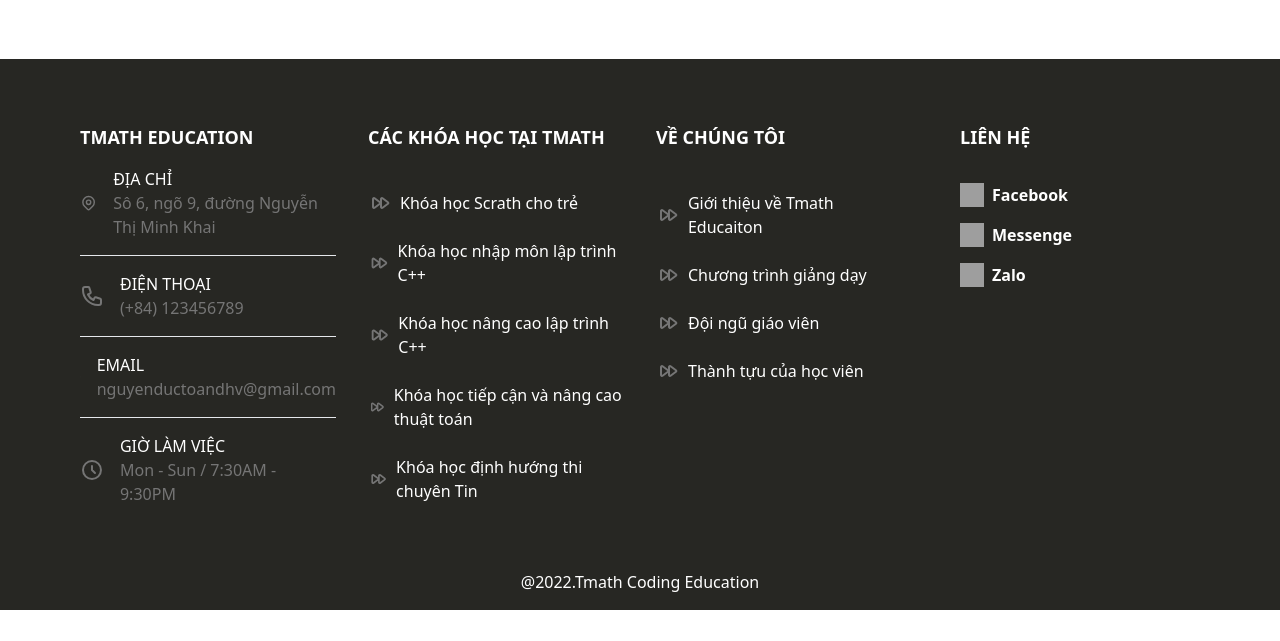
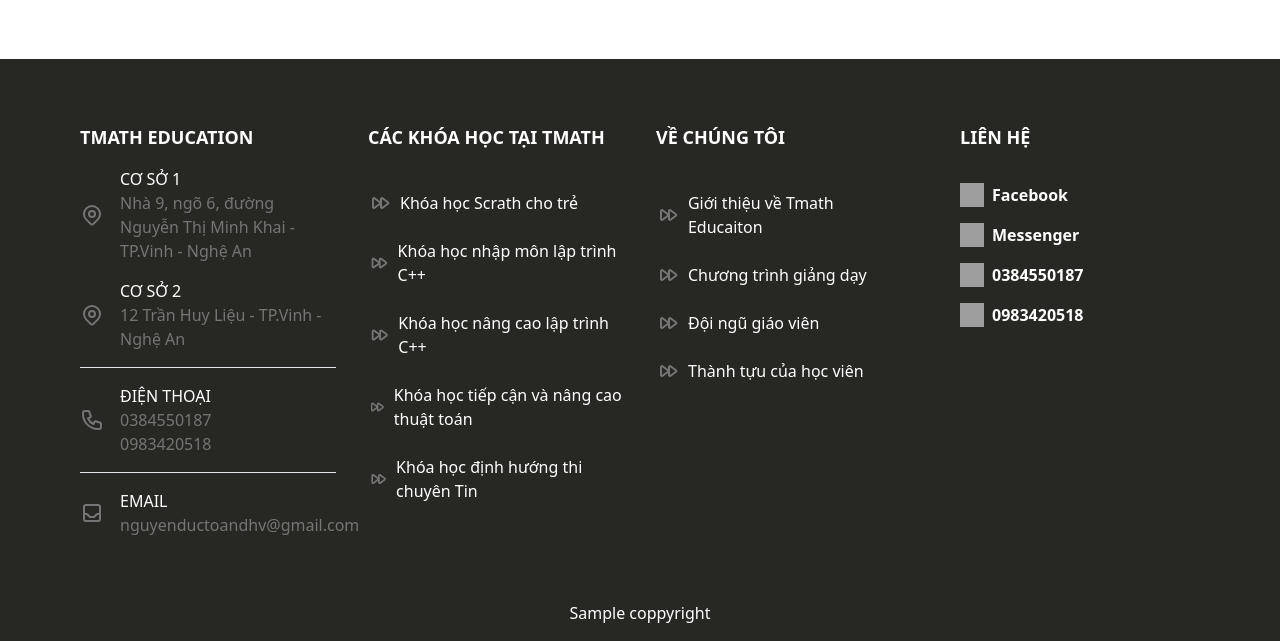
Before and after one commit to patpro28/landing, a Django app: page / in a window 1280 px wide. Shown: the part 4182-4823 px from the top of the page. Before the commit the page ends 4792 px from the top, so only its background shows below. Run offline with Django 4.2, Linux system fonts and the light colour scheme; tables that the repository leaves empty hold one stand-in row (values such as "Sample post"); grey boxes marked "Sample" are stand-in pictures; style sheets or scripts are compiled from the project's sources; some libraries are stand-ins or nearby versions; grey boxes are pictures that could not be loaded.

Commit message:
landing last version

```diff
--- a/home/admin.py
+++ b/home/admin.py
@@ -1,13 +1,15 @@
 from msilib.schema import Class
 from django.contrib import admin
-from .models import HomeButton, HomeContent, Landing, Navigation, About, Achievement, Classroom, HomeButton, Emath
+from .models import CoppyRight, HomeButton, HomeContent, Landing, Logo, Navigation, About, Achievement, Classroom, HomeButton, New
 # Register your models here.
 
 admin.site.register(Landing)
 admin.site.register(Navigation)
+admin.site.register(Logo)
 admin.site.register(HomeContent)
 admin.site.register(HomeButton)
 admin.site.register(About)
 admin.site.register(Achievement)
 admin.site.register(Classroom)
-admin.site.register(Emath)
+admin.site.register(New)
+admin.site.register(CoppyRight)
--- a/home/views.py
+++ b/home/views.py
@@ -1,7 +1,7 @@
 from django.shortcuts import render
 from django.views.generic import TemplateView
 
-from .models import Landing, Navigation, HomeContent, About, Achievement, Classroom, HomeButton, Emath
+from .models import Landing, Navigation, Logo, HomeContent, About, Achievement, Classroom, HomeButton, New, CoppyRight
 
 # Create your views here.
 
@@ -11,12 +11,15 @@ class Home(TemplateView):
   def get_context_data(self, **kwargs):
     landing = Landing.objects.all().order_by('-priority').first()
     navbar = Navigation.objects.all()
+    logo = Logo.objects.all()
     home_content = HomeContent.objects.all()
     about = About.objects.all()
     achievement = Achievement.objects.all()
     classes = Classroom.objects.all()
     buttons = HomeButton.objects.all()
-    emath = Emath.objects.all()
+    new = New.objects.all()
+    coppyright = CoppyRight.objects.all()
+
 
 
 
@@ -24,11 +27,13 @@ class Home(TemplateView):
     context['description'] = landing.about
     context['title'] = landing.title
     context['nav'] = navbar
+    context['logo_section'] = logo
     context['home_info'] = home_content
     context['buttons_section'] = buttons
     context['about_section'] = about
     context['achievement_section'] = achievement
     context['classes_section'] = classes
-    context['emath_section'] = emath
+    context['new_section'] = new
+    context['coppyright_section'] = coppyright
 
     return context
--- a/templates/base.html
+++ b/templates/base.html
@@ -22,7 +22,7 @@
     {% block about %}{% endblock  %}
     {% block statistic %}{% endblock statistic %}
     {% block courses %}{% endblock courses %}
-    {% block emath %}{% endblock emath %}
+    {% block new %}{% endblock new %}
 
 
   </div>
--- a/templates/home.html
+++ b/templates/home.html
@@ -7,7 +7,9 @@
     <!--========== Logo Section Desktop ==========-->
     <div class="basis-1/4">
         <div class="text-[#2196F3] font-bold text-2xl py-2">
-            <img src="https://tmath.vn/static/icons/logo.svg" alt="">
+            {% for logo in  logo_section %}
+                <img src="{{ logo.logo }}" alt="">
+            {% endfor %}
         </div>
     </div>
 
@@ -29,7 +31,9 @@
         <div class="flex items-center justify-between">
             <div class="basis-1/4">
                 <div class="text-[#2196F3] font-bold text-2xl p-4">
-                    <img src="https://tmath.vn/static/icons/logo.svg" alt="">
+                    {% for logo in  logo_section %}
+                        <img src="{{ logo.logo }}" alt="">
+                    {% endfor %}
             </div>
         </div>
         <i class="block px-6 py-4 fas fa-bars fa-lg md:hidden" id="btn"></i>
@@ -93,15 +97,20 @@
 
         <div class="relative grid grid-cols-2 gap-4 md:px-10 md:block md:flex-1 md:pb-6">
             <div class="relative flex justify-center col-span-2 mt-32 mb-20 text-center">
+                {% for home_content in home_info %}
                     <div class="bg-[#BBDEFB] rounded-[2.5rem] rotate-[5deg] w-[90%] aspect-square top-0 "></div>
                     <div class="bg-[#64B5F6] rounded-[2.5rem] rotate-[-17deg] w-[90%] aspect-square top-0 absolute"></div>
-                <img class="w-[70%] absolute top-[-26%]" src="{% static 'img/kid1.png'%}">
+                    <img class="w-[70%] absolute top-[-26%]" src="{{ home_content.img }}">
+                {% endfor %}
+
             </div>
 
             <div class="bg-white md:absolute md:w-56 left-0 bottom-0 md:-translate-y-24 md:-translate-x-8 shadow-[1px_1px_10px_rgba(0,0,0,0.25)] rounded-lg col-span-1 row-start-2 flex p-4 items-center justify-between">
                 <div class="md:pl-4">
-                    <div class="text-lg font-semibold leading-7">TCoding</div>
-                    <div class="text-[#A4A4A4] font-semibold text-xs">10 Classes</div>
+                    {% for home_content in home_info %}
+                        <div class="text-lg font-semibold leading-7">{{ home_content.path_1 }}</div>
+                        <div class="text-[#A4A4A4] font-semibold text-xs">{{ home_content.detail_1 }}</div>
+                    {% endfor %}
                 </div>
 
                 <img class="h-10 pr-2" src="{% static 'img/ana1.png'%}">
@@ -109,16 +118,21 @@
             </div>
             <div class="bg-white md:absolute md:top-0 md:right-0 md:translate-y-12 md:translate-x-8 md:w-52 shadow-[1px_1px_10px_rgba(0,0,0,0.25)] rounded-lg col-span-1 row-start-3 flex p-4 items-center justify-between">
                 <div class="">
-                    <div class="text-lg font-semibold leading-7">Emath</div>
-                    <div class="text-[#A4A4A4] font-semibold text-xs">8 Classes</div>
+
+                    {% for home_content in home_info %}
+                        <div class="text-lg font-semibold leading-7">{{ home_content.path_2 }}</div>
+                        <div class="text-[#A4A4A4] font-semibold text-xs">{{ home_content.detail_2 }}</div>
+                    {% endfor %}
                 </div>
 
                 <img class="h-10" src="{% static 'img/ana2.png'%}">
             </div>
             <div class="bg-white md:absolute md:top-1/2 md:translate-x-1/2 md:-translate-y-1/2 right-0 md:w-48 md:h-48 shadow-[1px_1px_10px_rgba(0,0,0,0.25)] rounded-lg row-span-2 row-start-2 col-start-2 p-3 flex flex-col">
-                <div class="text-[#A4A4A4] text-[0.625rem]">Total students</div>
+                {% for home_content in home_info %}
 
-                <div class="mt-1 text-xl font-bold leading-7">1,023</div>
+                <div class="text-[#A4A4A4] text-[0.625rem]">{{ home_content.path_3 }}</div>
+
+                <div class="mt-1 text-xl font-bold leading-7">{{ home_content.detail_3 }}</div>
 
                 <div class="grid grid-rows-[4fr_1fr] grid-cols-6 flex-1 gap-1.5 [&>*]:font-semibold [&>*]:text-xs">
                     <div class="col-start-1 bg-[#64B5F6] mt-10 rounded-[0.1875rem]"></div>
@@ -158,6 +172,8 @@
                     </div>
 
                 </div>
+                {% endfor %}
+
             </div>
         </div>
     </div>
@@ -170,7 +186,8 @@
 
         {% for about in about_section %}
         <div class="md:flex-1 md:flex md:flex-col md:items-center md:justify-center">
-            <img src="{% static 'img/emath2.'%}png" class="md:w-96 md:h-96">
+            <img src="{{ about.img_link }}" class="md:w-96 md:h-96">
+
         </div>
 
         <div class="flex flex-col items-stretch md:flex-1 md:block">
@@ -300,37 +317,39 @@
 
 {% endblock courses %}
 
-{% block emath %}
+{% block new %}
 <div class="flex flex-col items-center min-h-screen px-10 my-20 text-center about md:flex-row md:min-h-screen md:px-24">
-    {% for emath in emath_section %}
+    {% for new in new_section %}
         <div class="md:flex-1 md:flex md:justify-center">
-            <img src="{% static 'img/emath.png' %}" class="h-auto px-10 mb-6 md:mx-0 md:mb-0">
+            <img src="{{ new.link_img }}" class="h-auto px-10 mb-6 md:mx-0 md:mb-0">
         </div>
 
         <div class="md:flex-1">
             <div class="text-[#1A88D1] md:text-xl text-2xl font-semibold md:text-left">
-                    {{ emath.title }}
+                {{ new.title }}
             </div>
             <div class="mt-3 mb-6 font-semibold md:text-3xl md:my-3 md:text-left">
-                    {{ emath.content }}
+                {{ new.content }}
             </div>
 
             <div class="text-[#A4A4A4] mt-3 md:text-left md:text-lg">
-                    {{ emath.note }}
+                {{ new.note }}
             </div>
 
-                <div class="flex justify-center gap-3 mt-10">
-                    <img src="{% static 'img/app1.png'%}" class="md:w-40 w-[45%]" />
-                    <img src="{% static 'img/app2.png'%}" class="md:w-40 w-[45%]" />
+            <div class=" items-stretch gap-4 mb-16 grid grid-cols-2 w-96 mt-8">
+                <a href="{{ new.button_link }}" class="font-semibold bg-[#2196F3] text-white py-3 rounded-xl text-center shadow-[1px_1px_10px_rgba(0,0,0,0.25)] min-w-[10rem] text-xl">
+                    {{ new.button }}
+                </a>
             </div>
         </div>
+
     {% endfor %}
 
 </div>
 
 
 
-{% endblock emath %}
+{% endblock new %}
 
 <!--========== Footer Section ==========-->
 
@@ -342,13 +361,27 @@
                 <div class="text-white uppercase font-semibold text-lg">Tmath Education</div>
 
                 <div class="flex items-center text-[#757575] mt-4">
+                    <div class="h-6 w-6">
                         <svg xmlns="http://www.w3.org/2000/svg" class="h-6 w-6" fill="none" viewBox="0 0 24 24" stroke="currentColor" stroke-width="2">
                             <path stroke-linecap="round" stroke-linejoin="round" d="M17.657 16.657L13.414 20.9a1.998 1.998 0 01-2.827 0l-4.244-4.243a8 8 0 1111.314 0z" />
                             <path stroke-linecap="round" stroke-linejoin="round" d="M15 11a3 3 0 11-6 0 3 3 0 016 0z" />
                         </svg>
+                    </div>
                     <div class="block ml-4">
-                        <div class="text-md font-medium text-white uppercase">Địa chỉ</div>
-                        <div class="text-md font-medium">Sô 6, ngõ 9, đường Nguyễn Thị Minh Khai</div>
+                        <div class="text-md font-medium text-white uppercase">Cơ sở 1</div>
+                        <div class="text-md font-medium">Nhà 9, ngõ 6, đường Nguyễn Thị Minh Khai - TP.Vinh - Nghệ An</div>
+                    </div>
+                </div>
+                <div class="flex items-center text-[#757575] mt-4">
+                    <div class="h-6 w-6">
+                        <svg xmlns="http://www.w3.org/2000/svg" class="h-6 w-6" fill="none" viewBox="0 0 24 24" stroke="currentColor" stroke-width="2">
+                            <path stroke-linecap="round" stroke-linejoin="round" d="M17.657 16.657L13.414 20.9a1.998 1.998 0 01-2.827 0l-4.244-4.243a8 8 0 1111.314 0z" />
+                            <path stroke-linecap="round" stroke-linejoin="round" d="M15 11a3 3 0 11-6 0 3 3 0 016 0z" />
+                        </svg>
+                    </div>
+                    <div class="block ml-4">
+                        <div class="text-md font-medium text-white uppercase">Cơ sở 2</div>
+                        <div class="text-md font-medium">12 Trần Huy Liệu - TP.Vinh - Nghệ An</div>
                     </div>
                 </div>
                 <hr class="w-42 text-[#757575] mt-4">
@@ -359,32 +392,27 @@
                     </svg>
                     <div class="block ml-4">
                         <div class="text-md font-medium text-white uppercase">Điện Thoại</div>
-                        <div class="text-md font-medium">(+84) 123456789</div>
+                        <div class="text-md font-medium">0384550187</div>
+                        <div class="text-md font-medium">0983420518
+                        </div>
+
                     </div>
                 </div>
                 <hr class="w-42 text-[#757575] mt-4">
 
                 <div class="flex items-center text-[#757575] mt-4">
+                    <div class="h-6 w-6">
                         <svg xmlns="http://www.w3.org/2000/svg" class="h-6 w-6" fill="none" viewBox="0 0 24 24" stroke="currentColor" stroke-width="2">
                             <path stroke-linecap="round" stroke-linejoin="round" d="M20 13V6a2 2 0 00-2-2H6a2 2 0 00-2 2v7m16 0v5a2 2 0 01-2 2H6a2 2 0 01-2-2v-5m16 0h-2.586a1 1 0 00-.707.293l-2.414 2.414a1 1 0 01-.707.293h-3.172a1 1 0 01-.707-.293l-2.414-2.414A1 1 0 006.586 13H4" />
                         </svg>
+                    </div>
+
                     <div class="block ml-4">
                         <div class="text-md font-medium text-white uppercase">Email</div>
                         <div class="text-md font-medium">nguyenductoandhv@gmail.com</div>
                     </div>
                 </div>
 
-                <hr class="w-42 text-[#757575] mt-4">
-
-                <div class="flex items-center text-[#757575] mt-4">
-                    <svg xmlns="http://www.w3.org/2000/svg" class="h-6 w-6" fill="none" viewBox="0 0 24 24" stroke="currentColor" stroke-width="2">
-                        <path stroke-linecap="round" stroke-linejoin="round" d="M12 8v4l3 3m6-3a9 9 0 11-18 0 9 9 0 0118 0z" />
-                    </svg>
-                    <div class="block ml-4">
-                        <div class="text-md font-medium text-white uppercase">Giờ làm việc</div>
-                        <div class="text-md font-medium">Mon - Sun / 7:30AM - 9:30PM</div>
-                    </div>
-                </div>
 
 
             </div>
@@ -482,19 +510,32 @@
 
             <div class="social_network p-8 sm:p-0 sm:mx-8">
                 <div class="text-white uppercase font-semibold text-lg mb-8">Liên hệ</div>
+                <a href="https://www.facebook.com/tmathcoding/" target="_blank">
                      <div class="flex mt-2 cursor-pointer">
                         <img class="w-6 h-6" src="https://cdn.pixabay.com/photo/2015/05/17/10/51/facebook-770688_1280.png" alt="">
                         <div class="text-white font-semibold ml-2">Facebook</div>
                     </div>
+                </a>
 
-                <div class="flex mt-4">
+                <a href="https://www.facebook.com/tmathcoding/" target="_blank">
+                    <div class="flex mt-4 cursor-pointer">
                         <img class="w-6 h-6" src="https://thejulius.com.vn/wp-content/uploads/2021/10/mess1.png" alt="">
-                    <div class="text-white font-semibold ml-2">Messenge</div>
+                       <div class="text-white font-semibold ml-2">Messenger</div>
                    </div>
+               </a>
 
-                <div class="flex mt-4">
+
+                <div class="flex mt-4 cursor-pointer">
                     <img class="w-6 h-6" src="https://cdn.haitrieu.com/wp-content/uploads/2022/01/Logo-Zalo-Arc.png" alt="">
-                    <div class="text-white font-semibold ml-2">Zalo</div>
+                    <div class=" ml-2">
+                        <div class="text-white font-semibold">0384550187</div>
+                    </div>
+                </div>
+                <div class="flex mt-4 cursor-pointer">
+                    <img class="w-6 h-6" src="https://cdn.haitrieu.com/wp-content/uploads/2022/01/Logo-Zalo-Arc.png" alt="">
+                    <div class=" ml-2">
+                        <div class="text-white font-semibold">0983420518</div>
+                    </div>
                 </div>
 
             </div>
@@ -504,9 +545,13 @@
     </div>
 </div>
 
+
+{% for coppyright in coppyright_section %}
     <div class="text-white w-full flex justify-center p-4 mx-auto bg-[#272723] text-[#A4a4a4]">
-    @2022.Tmath Coding Education
+        {{ coppyright.title }}
     </div>
+{% endfor %}
+
 
 
 {% endblock footer %}
```
Also changed, not shown: home/models.py (+29 -14 lines), home/migrations/0002_about_achievement_class_classroom_emath_homebutton_and_more.py (added), home/migrations/0003_logo.py (added), home/migrations/0004_remove_homecontent_title4_remove_homecontent_title5_and_more.py (added), home/migrations/0005_delete_homeimg_homecontent_path_1_homecontent_path_2_and_more.py (added), home/migrations/0006_homecontent_detail_1_homecontent_detail_2_and_more.py (added), home/migrations/0007_new_alter_about_img_link.py (added), home/migrations/0008_new_button_link_alter_new_button.py (added), home/migrations/0009_coppyright.py (added), home/migrations/0010_delete_emath.py (added). Lines whose indentation alone changed are shown as unchanged.
